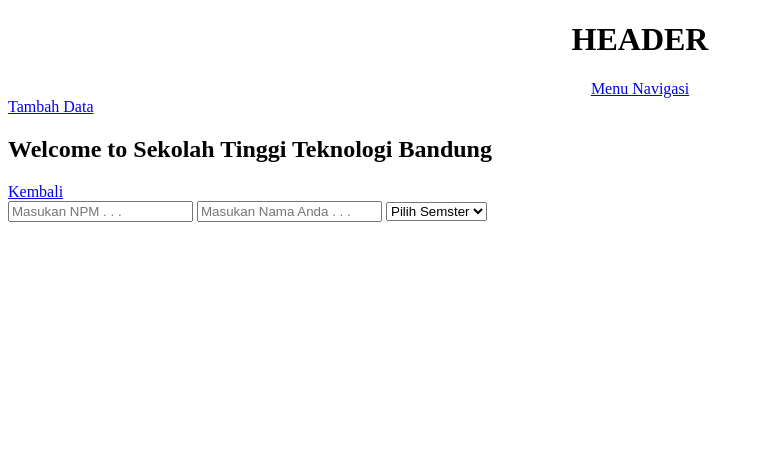
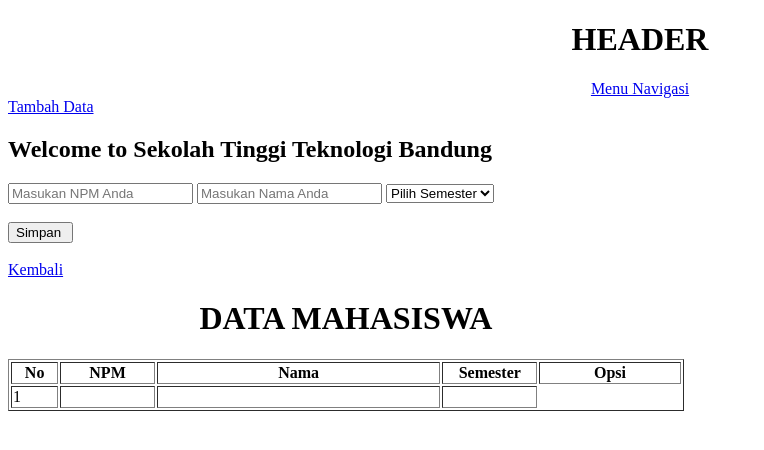
Before and after one commit to yogaafdilla/CodeIgniterYoga, a CodeIgniter app: page /CI2/index.php/myadmin/tambahdata in a window 1280 px wide. Shown: the top 450 px of the page, without its empty margins (0-764 px from the left). Run offline with CodeIgniter, Linux system fonts and the light colour scheme; tables that the repository leaves empty or names only in its code hold one stand-in row (values such as "Sample post"); data that the repository does not hold is empty.

Commit message:
Pertemuan 6 Read from DB

```diff
--- a/application/controllers/Myadmin.php
+++ b/application/controllers/Myadmin.php
@@ -18,6 +18,13 @@ class Myadmin extends CI_Controller {
 	 * map to /index.php/welcome/<method_name>
 	 * @see https://codeigniter.com/user_guide/general/urls.html
 	 */
+
+	function __construct(){
+		parent::__construct();
+		$this->load->database();
+		$this->load->model('Modeladmin');
+	}
+
 	public function index()
 	{
 		$data ['title'] = "Yoga Afdilla Jamaluddin | Sekolah Tinggi Teknologi Bandung";
@@ -28,6 +35,7 @@ class Myadmin extends CI_Controller {
 
 	public function tambahdata(){
 		$data['title'] = "Tambah Data | Sekolah Tinggi Teknologi Bandung";
+		$data['tampil'] = $this->Modeladmin->tampil_data();
 		$this->load->view('headadm', $data);
 		$this->load->view('dashboard');
 		$this->load->view('modul/tambahdata');
@@ -36,15 +44,15 @@ class Myadmin extends CI_Controller {
 	function aksi_tambah_data(){
 		$nama = $this->input->post('nama');
 		$npm = $this->input->post('npm');
-		$semster = $this->input->post('semster');
+		$semester = $this->input->post('semester');
 
 		$data = array (
-			'int_npm' == $npm ,
-			'str_nama'== $nama ,
-			'int_semster' == $semster ,
+			'int_npm' => $npm ,
+			'str_nama'=> $nama ,
+			'int_semester' => $semester
 		);
 
-		$this->Model_admin->$data;
+		$this->Modeladmin->tambah_data($data,'data_mahasiswa');
 		redirect('Myadmin/tambahdata');
 	}
 }
--- a/application/models/Modeladmin.php
+++ b/application/models/Modeladmin.php
@@ -4,8 +4,13 @@
 class Modeladmin extends CI_model{
 
 	function tambah_data($data,$table){
-		$this->db->insert($data,$table);
+		$this->db->insert($table,$data);
 
+	}
+	function tampil_data(){
+		return $this->db->get('data_mahasiswa')->result();
+		// $this->db->query("SELECT * FROM data_mahasiswa");
+		// return;
 	}
 }
 
--- a/application/views/dashboard.php
+++ b/application/views/dashboard.php
@@ -4,4 +4,3 @@
 <section>
 	<h1>Welcome to Sekolah Tinggi Teknologi Bandung</h1>
 </section>
-<a href="<?php echo base_url('Myadmin/')?>" title="">Kembali</a>
--- a/application/views/modul/tambahdata.php
+++ b/application/views/modul/tambahdata.php
@@ -1,11 +1,45 @@
+<section>
+<form action="<?php echo base_url('Myadmin/aksi_tambah_data')?>" method="POST" accept-charset="utf-8">
 
-<section>
-
-<input type="number" name="npm" maxlength="12" placeholder="Masukan NPM . . .">
-<input type="text" name="nama" placeholder="Masukan Nama Anda . . .">
-<select name="semster" >
-	<option value="1">Pilih Semster</option>
-	<option value="2">Semster 1</option>
-	<option value="3">Semster 2</option>
+<input type="number" name="npm" maxlength="12" placeholder="Masukan NPM Anda">
+<input type="text" name="nama" placeholder="Masukan Nama Anda">
+<select name="semester" >
+	<option value="1">Pilih Semester</option>
+	<option value="2">Semester 1</option>
+	<option value="3">Semester 2</option>
+	<option value="4">Semester 3</option>
+	<option value="5">Semester 4</option>
+	<option value="6">Semester 5</option>
+	<option value="7">Semester 6</option>
+	<option value="8">Semester 7</option>
+	<option value="9">Semester 8</option>
 </select>
 </section>
+
+<br><input type="submit" name="submit" value="Simpan "><br>
+<br><a href="<?php echo base_url('Myadmin/')?>" title="">Kembali</a><br>
+</form>
+
+<table border = 1>
+	<caption><h1>DATA MAHASISWA</h1></caption>
+	<thead>
+		<tr>
+			<th width="5%">No</th>
+			<th width="10%">NPM</th>
+			<th width="30%">Nama</th>
+			<th width="10%">Semester</th>
+			<th width="15%">Opsi</th>
+		</tr>
+	</thead>
+	<tbody>
+		<?php
+		$no=1;
+		foreach ($tampil as $tpl){
+			echo "<tr><td>".$no."</td>";
+			echo "<td>".$tpl->int_npm."</td>";
+			echo "<td>".$tpl->str_nama."</td>";
+			echo "<td>".$tpl->int_semester."</td></tr>";
+		$no++;
+		}?>
+	</tbody>
+</table>
```
